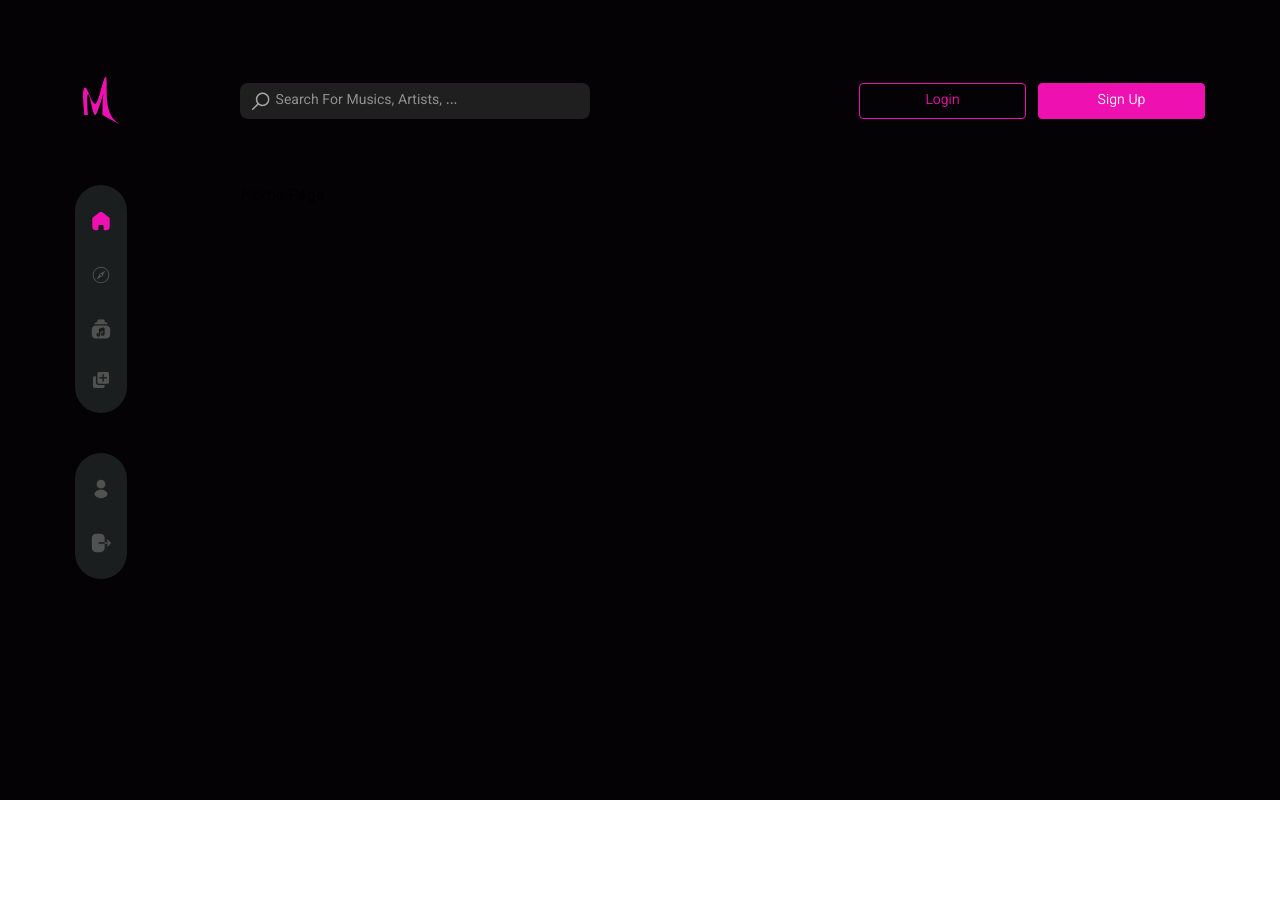
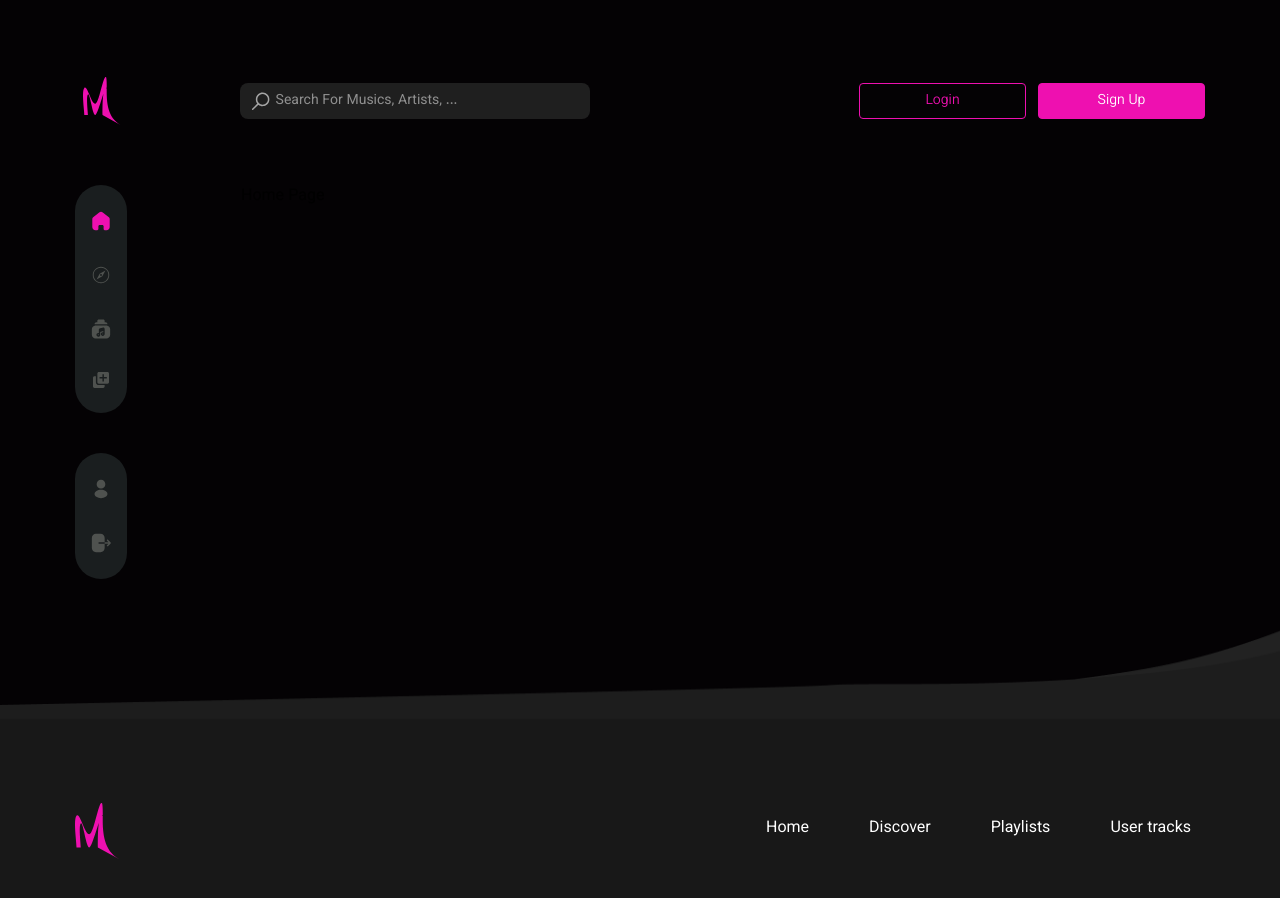
Before and after one commit to MyOwnWorstEnemy-remix/musium, a React (Vite) app: page / in a window 1280 px wide. Shown: the top 898 px of the page. Before the commit the page ends 800 px from the top, so only its background shows below. Built offline with nearby package versions, Linux system fonts and the light colour scheme.

Commit message:
footer (desktop)

```diff
--- a/src/layout/Layout.tsx
+++ b/src/layout/Layout.tsx
@@ -5,9 +5,9 @@ import Footer from './components/Footer';
 
 function Layout() {
   return (
-    <div className='bg-[#040204] grid grid-rows-[auto_1fr_auto] min-h-screen lg:pt-[73px] lg:px-[75px] xl:px-[90px] font-vazirmatn'>
+    <div className='bg-[#040204] grid grid-rows-[auto_1fr_auto] min-h-screen lg:pt-[73px] font-vazirmatn'>
       <Header />
-      <main className='flex gap-[114px]'>
+      <main className='flex gap-[114px] lg:px-[75px] xl:px-[90px] '>
         <NavBar />
         <Outlet />
       </main>
--- a/src/layout/components/Footer.tsx
+++ b/src/layout/components/Footer.tsx
@@ -1,6 +1,25 @@
+import { NavLink } from 'react-router-dom';
+import Logo from "../../assets/icons/logo.svg?react";
+
 function Footer () {
     return (
-        <footer></footer>
+        <footer className="bg-[url('../src/assets/img/footer-background.png')] bg-cover lg:px-[75px] xl:px-[90px] lg:pt-56 lg:pb-16 z-30 relative flex justify-between">
+            <Logo />
+            <ul className='flex gap-8 text-white'>
+                <NavLink to="/" className='p-3.5'>
+                    Home
+                </NavLink>
+                <NavLink to="/discover" className='p-3.5'>
+                    Discover
+                </NavLink>
+                <NavLink to="/playlists" className='p-3.5'>
+                    Playlists
+                </NavLink>
+                <NavLink to="/user-tracks" className='p-3.5'>
+                    User tracks
+                </NavLink>
+            </ul>
+        </footer>
     )
 }
 
--- a/src/layout/components/Header.tsx
+++ b/src/layout/components/Header.tsx
@@ -4,7 +4,7 @@ import Search from "../../assets/icons/search.svg?react";
 
 function Header () {
     return (
-        <header className='lg:text-sm flex items-center lg:pb-14'>
+        <header className='lg:text-sm flex items-center lg:pb-14 lg:px-[75px] xl:px-[90px] '>
             <Logo className='ml-2 lg:mr-[119px]' />
             <div className='flex justify-between w-full'>
                 <div className="relative lg:w-[350px]">
```
Also changed, not shown: src/assets/img/footer-background.png (added).
